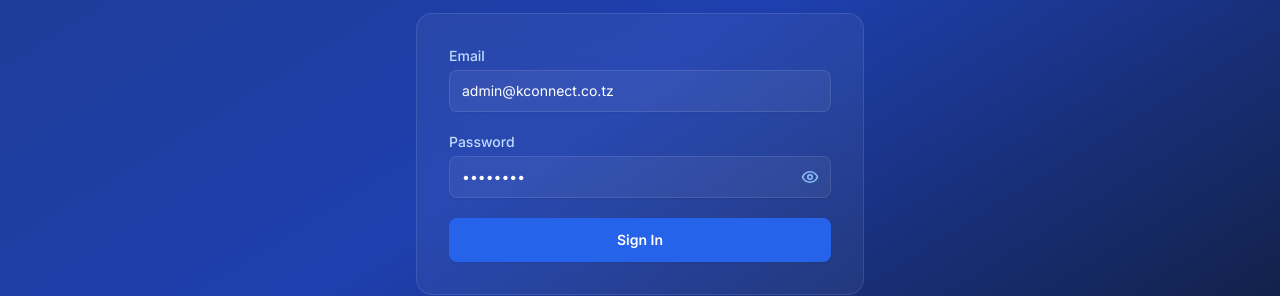
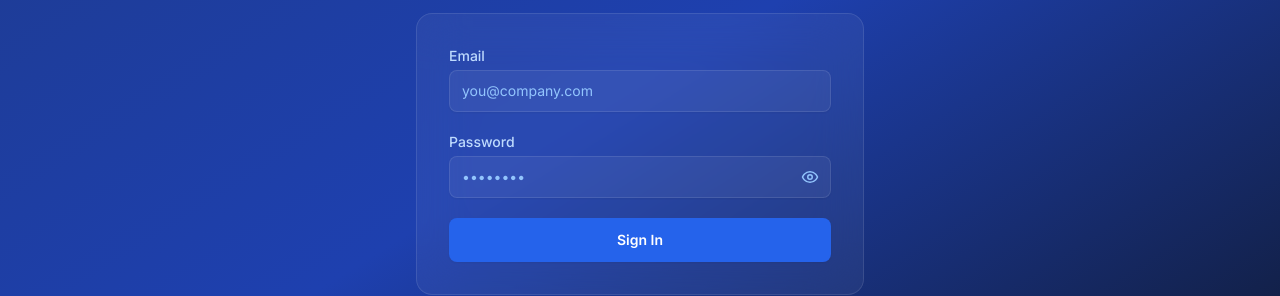
Before and after one commit to tumaini055/k-ERP, a React (Vite) app in the folder frontend/: page /login in a window 1280 px wide. Shown: the part 312-608 px from the top of the page. Built offline with nearby package versions, Linux system fonts and the light colour scheme.

Commit message:
Remove hardcoded default email/password from login form

```diff
--- a/frontend/src/pages/Login.tsx
+++ b/frontend/src/pages/Login.tsx
@@ -4,8 +4,8 @@ import { useAuth } from '../context/AuthContext';
 import { Eye, EyeOff, Loader2 } from 'lucide-react';
 
 export default function Login() {
-  const [email, setEmail] = useState('admin@kconnect.co.tz');
-  const [password, setPassword] = useState('admin123');
+  const [email, setEmail] = useState('');
+  const [password, setPassword] = useState('');
   const [showPassword, setShowPassword] = useState(false);
   const [error, setError] = useState('');
   const [loading, setLoading] = useState(false);
```
